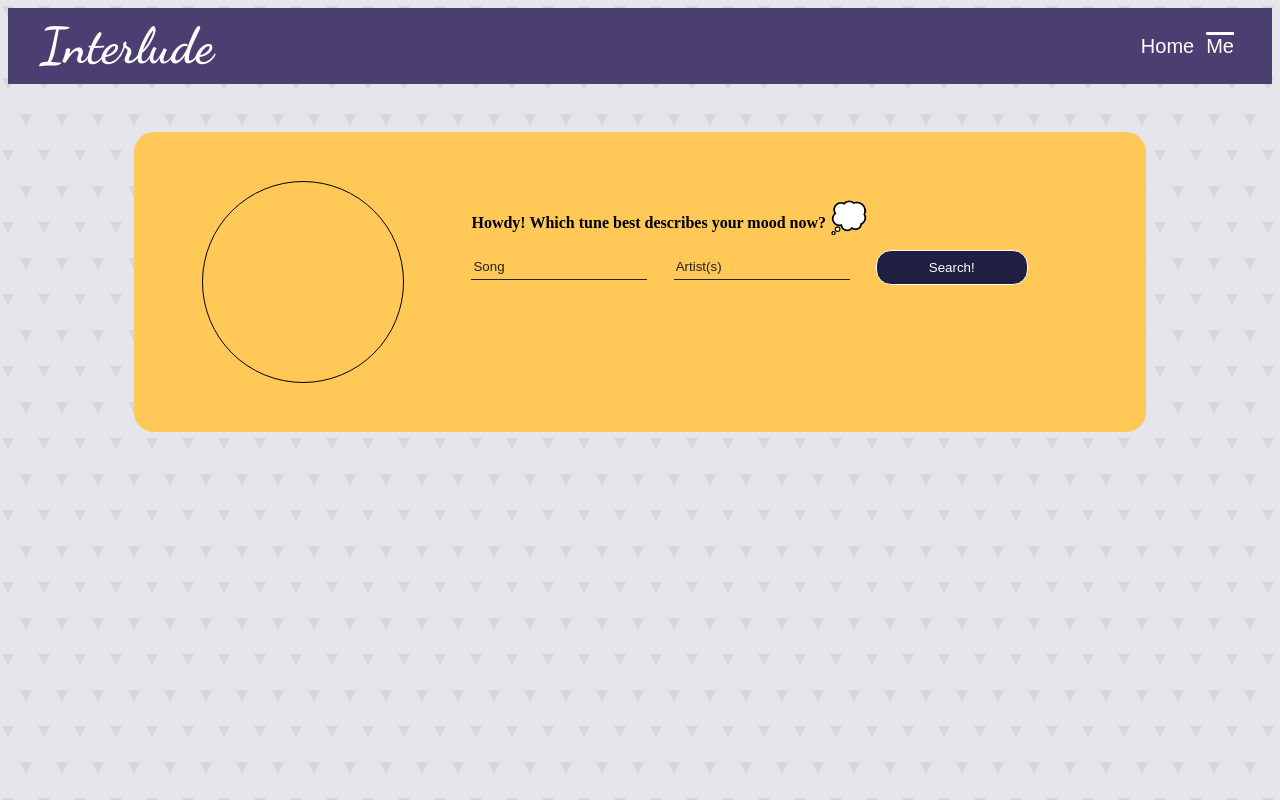
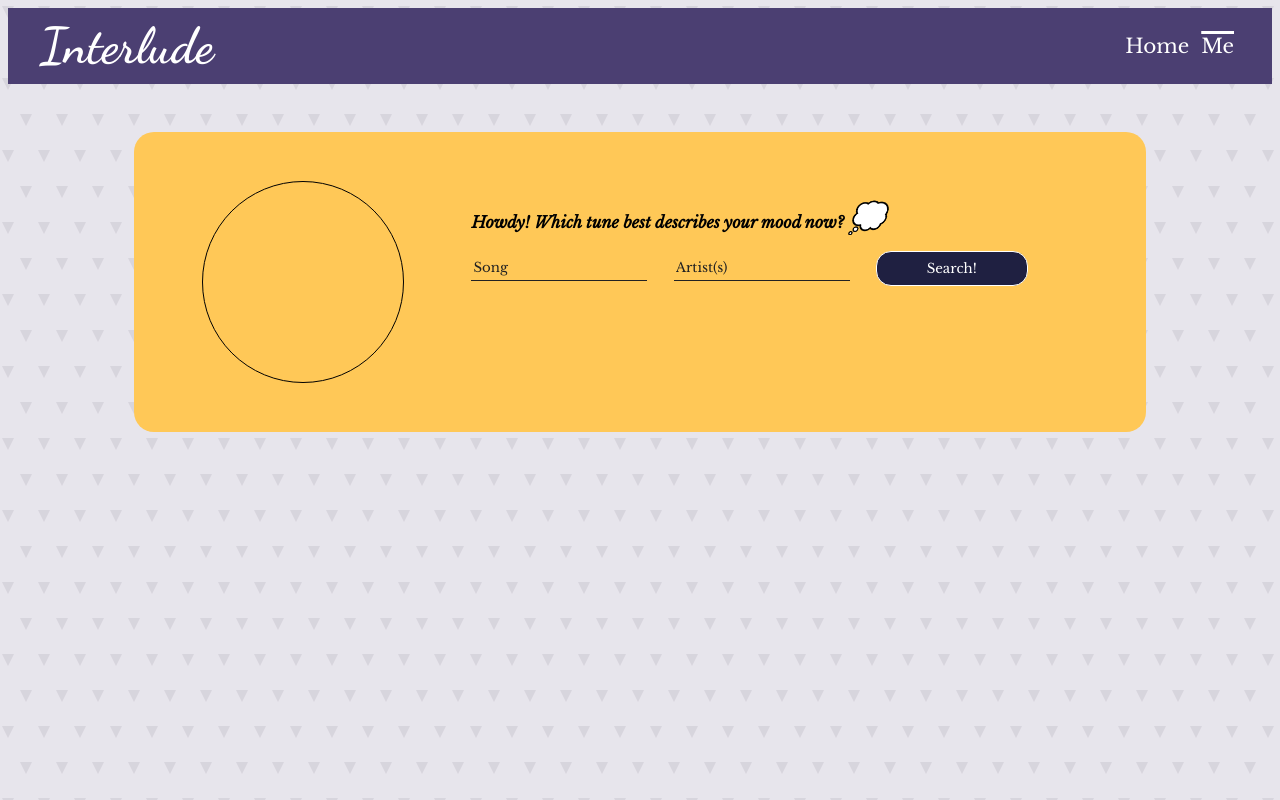
Before and after one commit to kbinhnguyen/interlude, a Next.js app: page /me in a window 1280 px wide. Built offline with nearby package versions, Linux system fonts and the light colour scheme.

Commit message:
Basic styling completed for Me page :)

```diff
--- a/components/Form.js
+++ b/components/Form.js
@@ -56,6 +56,7 @@ function Form({
             border-bottom: 1px solid #222;
             background: transparent;
             color: #222;
+            font-family: 'Libre Baskerville', serif;
           }
           input:focus {
             outline: none;
@@ -63,6 +64,7 @@ function Form({
           input::placeholder{
             color: #222;
             opacity: 1;
+            font-family: 'Libre Baskerville', serif;
           }
           button {
             background: #1F2041;
@@ -72,6 +74,7 @@ function Form({
             width: 75%;
             border-radius: 15px;
             cursor: pointer;
+            font-family: 'Libre Baskerville', serif;
           }
           button:hover {
             opacity: 85%;
--- a/components/NavBar.js
+++ b/components/NavBar.js
@@ -25,6 +25,7 @@ function NavBar() {
             background-color: transparent;
             cursor: pointer;
             font-size: 20px;
+            font-family: 'Libre Baskerville', serif;
           }
           h1 {
             margin-top: 0;
--- a/components/SearchRes.js
+++ b/components/SearchRes.js
@@ -247,6 +247,7 @@ function SearchRes({
               border-radius: 15px;
               cursor: pointer;
               align-self: center;
+              font-family: 'Libre Baskerville', serif;
             }
             .inactive-btn {
               background: grey;
--- a/pages/_document.js
+++ b/pages/_document.js
@@ -6,7 +6,10 @@ export default function Document() {
   return (
     <Html lang="en">
       <Head>
-        <link href="https://fonts.googleapis.com/css2?family=Dancing+Script:wght@700&family=Raleway:wght@400;600;800&display=swap" rel="stylesheet" />
+        <link
+          href="https://fonts.googleapis.com/css2?family=Dancing+Script:wght@700&family=Libre+Baskerville:ital,wght@0,400;0,700;1,400&display=swap"
+          rel="stylesheet"
+        />
       </Head>
       <body>
         <Main />
--- a/pages/me.js
+++ b/pages/me.js
@@ -147,6 +147,9 @@ function Me() {
           .text {
             margin: 0;
           }
+          h4 {
+            font-style: italic;
+          }
           @media (max-width: 700px) {
             .user-profile{
               height: max-content;
```
Also changed, not shown: pages/_app.js (+1 -0 lines).
